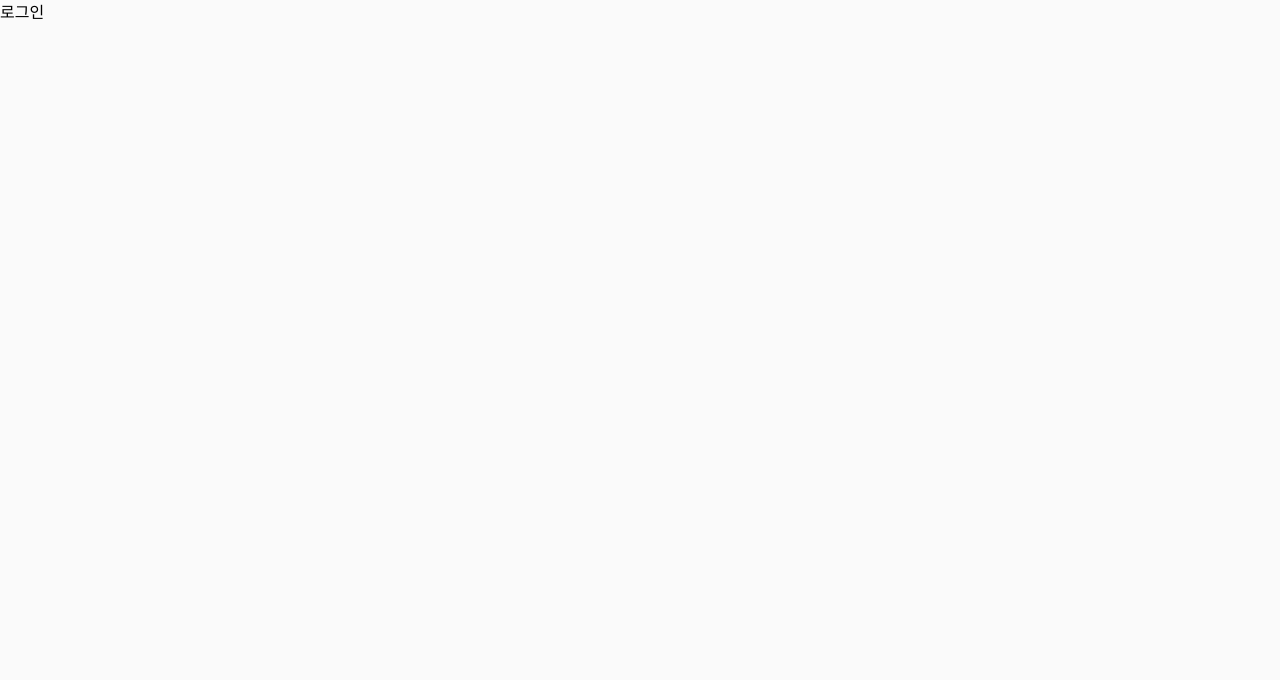
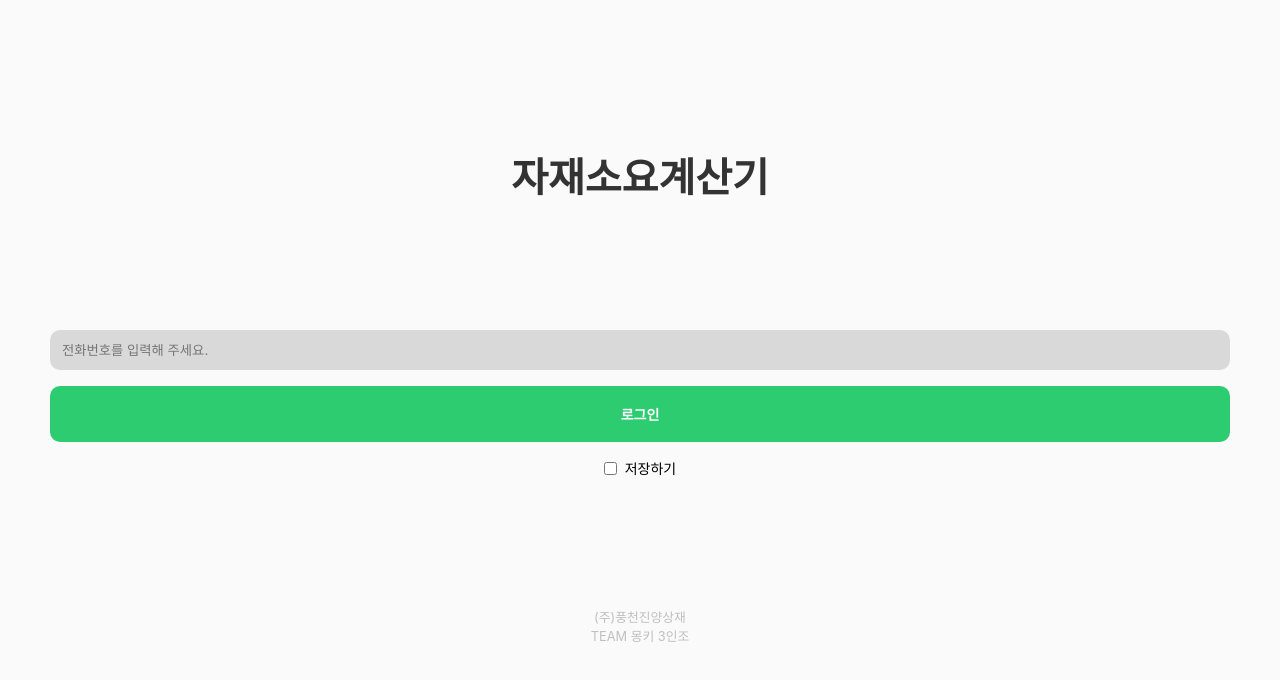
Before and after one commit to j-yesung/volume-calculator, a React (Vite) app: page / in a window 1280 px wide. Shown: the top 680 px of the page. Built offline with nearby package versions, Linux system fonts and the light colour scheme; a web font is replaced by a local one.

Commit message:
feat: 메인 화면 로그인 추가 (기능X)

```diff
--- a/src/features/user/components/login/index.tsx
+++ b/src/features/user/components/login/index.tsx
@@ -1,7 +1,49 @@
+import { css } from "@emotion/react";
+
+import { Button } from "~/components/ui";
+
+const containerStyle = css`
+	display: flex;
+	flex-direction: column;
+	align-items: center;
+	justify-content: center;
+	width: 100%;
+	gap: 16px;
+
+	.c__button {
+		padding: 18px;
+	}
+`;
+
+const phoneNumberInputStyle = css`
+	width: 100%;
+	padding: 12px;
+	border-radius: 10px;
+	border: none;
+	background-color: #d9d9d9;
+`;
+
+const checkboxStyle = css`
+	display: flex;
+	align-items: center;
+	gap: 8px;
+	font-size: 14px;
+`;
+
 const Login = () => {
 	return (
 		<>
-			<div>로그인</div>
+			<div css={containerStyle}>
+				<input
+					css={phoneNumberInputStyle}
+					type="text"
+					placeholder="전화번호를 입력해 주세요."
+				/>
+				<Button onClick={() => {}}>로그인</Button>
+				<div css={checkboxStyle}>
+					<input type="checkbox" /> 저장하기
+				</div>
+			</div>
 		</>
 	);
 };
--- a/src/features/user/pages/main/index.tsx
+++ b/src/features/user/pages/main/index.tsx
@@ -1,8 +1,16 @@
+import Login from "../../components/login";
+import * as S from "./style";
+
 const Main = () => {
 	return (
-		<>
-			<div>로그인</div>
-		</>
+		<S.Container>
+			<S.Title>자재소요계산기</S.Title>
+			<Login />
+			<S.Caption>
+				<p>(주)풍천진양상재</p>
+				<p>TEAM 몽키 3인조</p>
+			</S.Caption>
+		</S.Container>
 	);
 };
 
--- /dev/null
+++ b/src/features/user/pages/main/style.ts
@@ -0,0 +1,31 @@
+import styled from "@emotion/styled";
+
+export const Container = styled.div`
+	display: flex;
+	flex-direction: column;
+	align-items: center;
+	justify-content: space-evenly;
+	min-height: 100vh;
+	padding: 50px;
+	gap: 25px;
+
+	.c__button {
+		width: 100%;
+	}
+`;
+
+export const Title = styled.h1`
+	font-size: 2.5rem;
+	font-weight: bold;
+	color: #333;
+	margin: 0;
+`;
+
+export const Caption = styled.p`
+	display: flex;
+	flex-direction: column;
+	align-items: center;
+	justify-content: center;
+	font-size: 0.8rem;
+	color: #bfbfbf;
+`;
```
